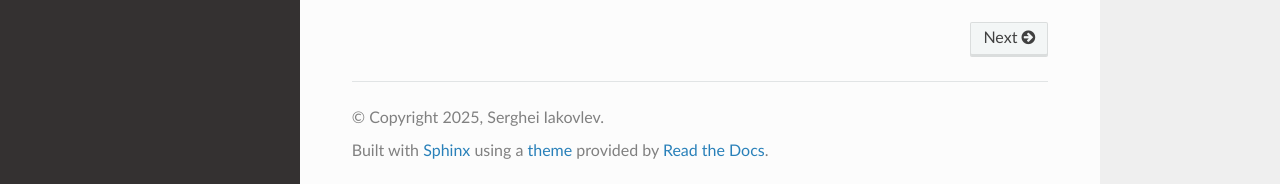
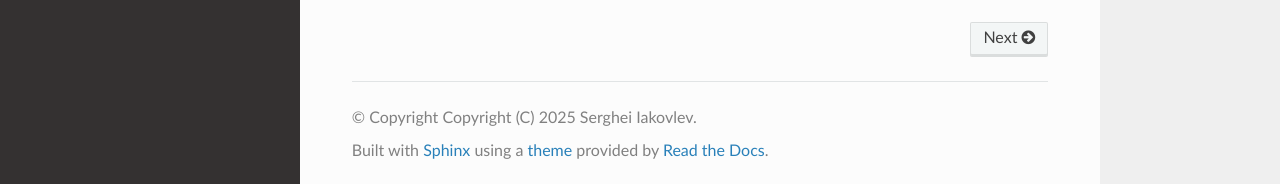
Before and after one commit to sergeyklay/clusterium, a Sphinx documentation site: the page built from docs/source/index.rst, in a window 1280 px wide and 900 px high, scrolled down 2761 px. Shown: the part 713-897 px from the top of the window. Built offline with Sphinx 7.4.7 and the Read the Docs theme 3.1.0, drawn with Linux system fonts in a browser that asks for light colours; part of the change alters nothing that is shown.

```diff
--- a/docs/source/conf.py
+++ b/docs/source/conf.py
@@ -8,13 +8,15 @@ from pathlib import Path
 
 sys.path.insert(0, str(Path("..", "..", "clusx").resolve()))
 
+from clusx import __author__, __copyright__, __version__
+
 # -- Project information -----------------------------------------------------
 # https://www.sphinx-doc.org/en/master/usage/configuration.html#project-information
 
 project = "Clusterium"
-author = "Serghei Iakovlev"
-copyright = f"2025, {author}"
-release = "0.3.1"
+author = __author__
+copyright = __copyright__
+release = __version__
 
 # -- General configuration ---------------------------------------------------
 # https://www.sphinx-doc.org/en/master/usage/configuration.html#general-configuration
@@ -24,6 +26,7 @@ extensions = [
     "sphinx.ext.coverage",
     "sphinx.ext.intersphinx",
     "sphinx.ext.napoleon",
+    "sphinx.ext.viewcode",
 ]
 
 # Add any paths that contain templates here, relative to this directory.
@@ -43,3 +46,15 @@ intersphinx_mapping = {
 
 html_theme = "sphinx_rtd_theme"
 html_static_path = ["_static"]
+
+# If false, no module index is generated.
+html_domain_indices = True
+
+# If false, no index is generated.
+html_use_index = True
+
+# If true, the index is split into individual pages for each letter.
+html_split_index = False
+
+# Output file base name for HTML help builder.
+htmlhelp_basename = "clusterium-doc"
```
